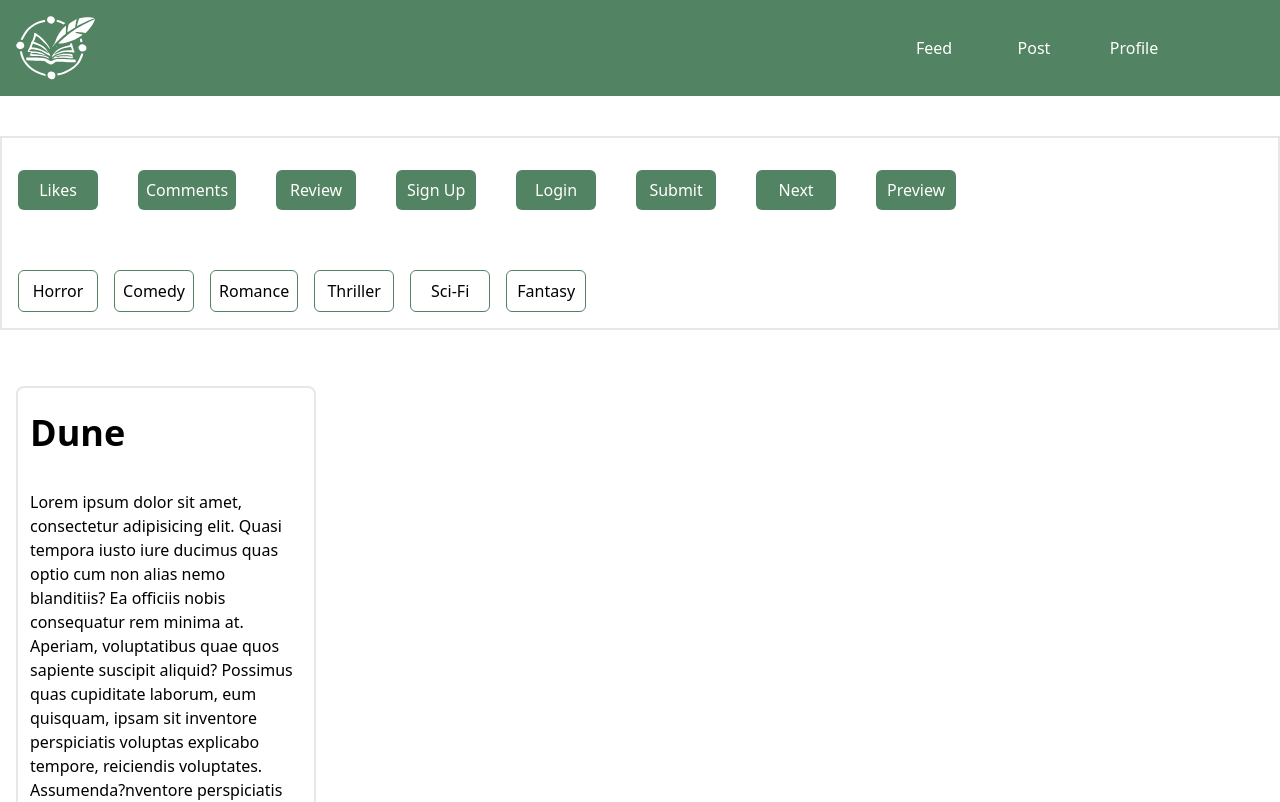
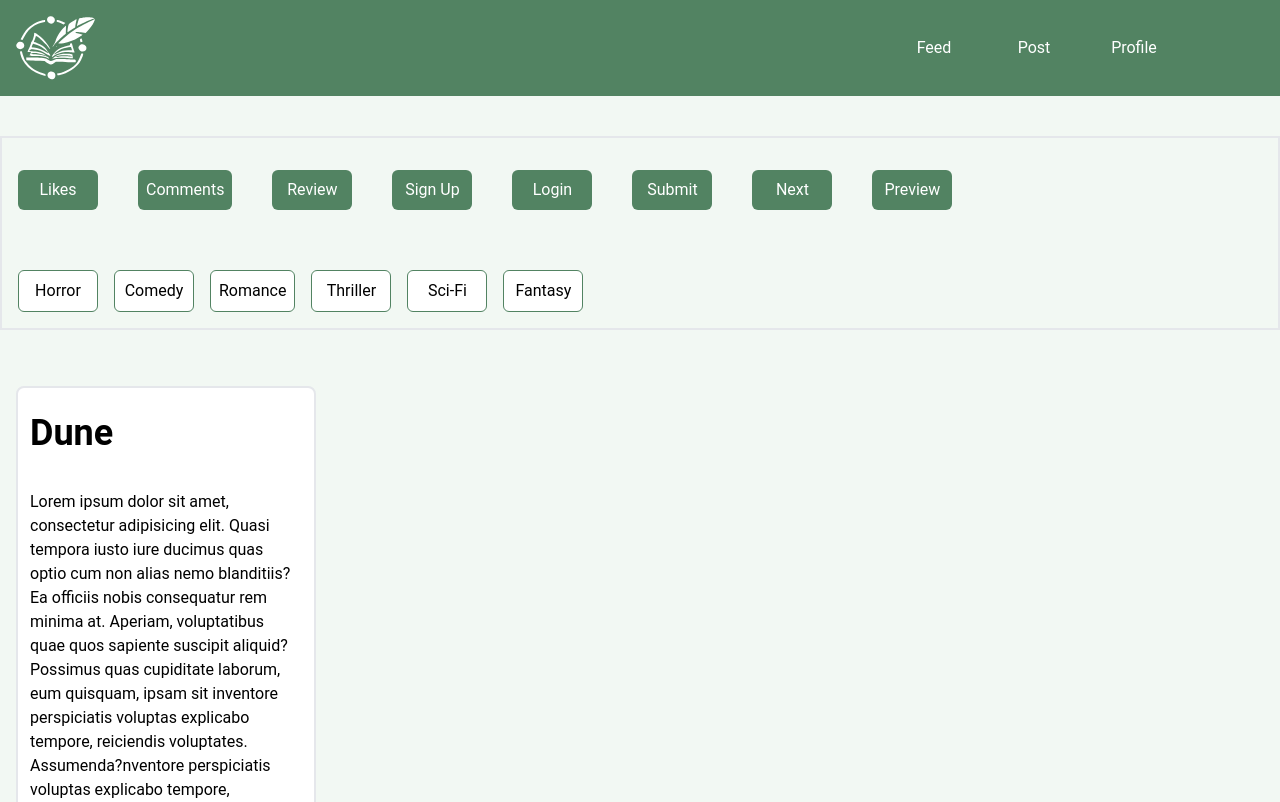
Before and after one commit to ThembaMtshelwane/writers-hub, a React (Vite) app: page / in a window 1280 px wide. Shown: the top 802 px of the page. Built offline with nearby package versions, Linux system fonts and the light colour scheme.

Commit message:
Used defined colours and used fonts

```diff
--- a/src/App.tsx
+++ b/src/App.tsx
@@ -9,7 +9,7 @@ import CommentCard from "./components/CommentCard";
 
 export default function App() {
   return (
-    <section className="w-full">
+    <section className="w-full bg-primary font-body">
       <Navbar />
       <section className="border-2 mt-10  p-4">
         <section className="space-x-10 space-y-4">
--- a/src/components/Button.tsx
+++ b/src/components/Button.tsx
@@ -6,7 +6,7 @@ type ButtonProps = {
 const Button = ({ name, buttonFunction }: ButtonProps) => {
   return (
     <button
-      className="p-2 rounded-md min-w-[80px] bg-[#528362] text-white hover:bg-[#295131]"
+      className="p-2 rounded-md min-w-[80px] bg-secondary text-white hover:bg-accent"
       onClick={buttonFunction}
     >
       {name}
--- a/src/components/CreatorCard.tsx
+++ b/src/components/CreatorCard.tsx
@@ -5,7 +5,7 @@ type Props = {
 
 const CreatorCard = ({ name, description }: Props) => {
   return (
-    <section className="grid grid-rows-[1fr_4fr] border-2 w-[300px] h-[480px] p-3 rounded-lg ">
+    <section className="grid grid-rows-[1fr_4fr] border-2 w-[300px] h-[480px] p-3 rounded-lg bg-white">
       <h2 className="font-bold text-4xl mb-6 self-center">{name}</h2>
       <p>{description}</p>
     </section>
--- a/src/components/FilterButton.tsx
+++ b/src/components/FilterButton.tsx
@@ -15,8 +15,8 @@ const FilterButton = ({ name }: FilterButtonProps) => {
     <button
       className={`p-2 rounded-md min-w-[80px] ${
         isChosen
-          ? " bg-[#528362] text-white hover:bg-[#295131] border"
-          : "bg-white text-black border border-[#528362] hover:bg-[#F2F8F3]"
+          ? " bg-secondary text-white hover:bg-accent border"
+          : "bg-white text-black border border-secondary hover:bg-primary"
       }`}
       onClick={handleChosenGenre}
     >
```
